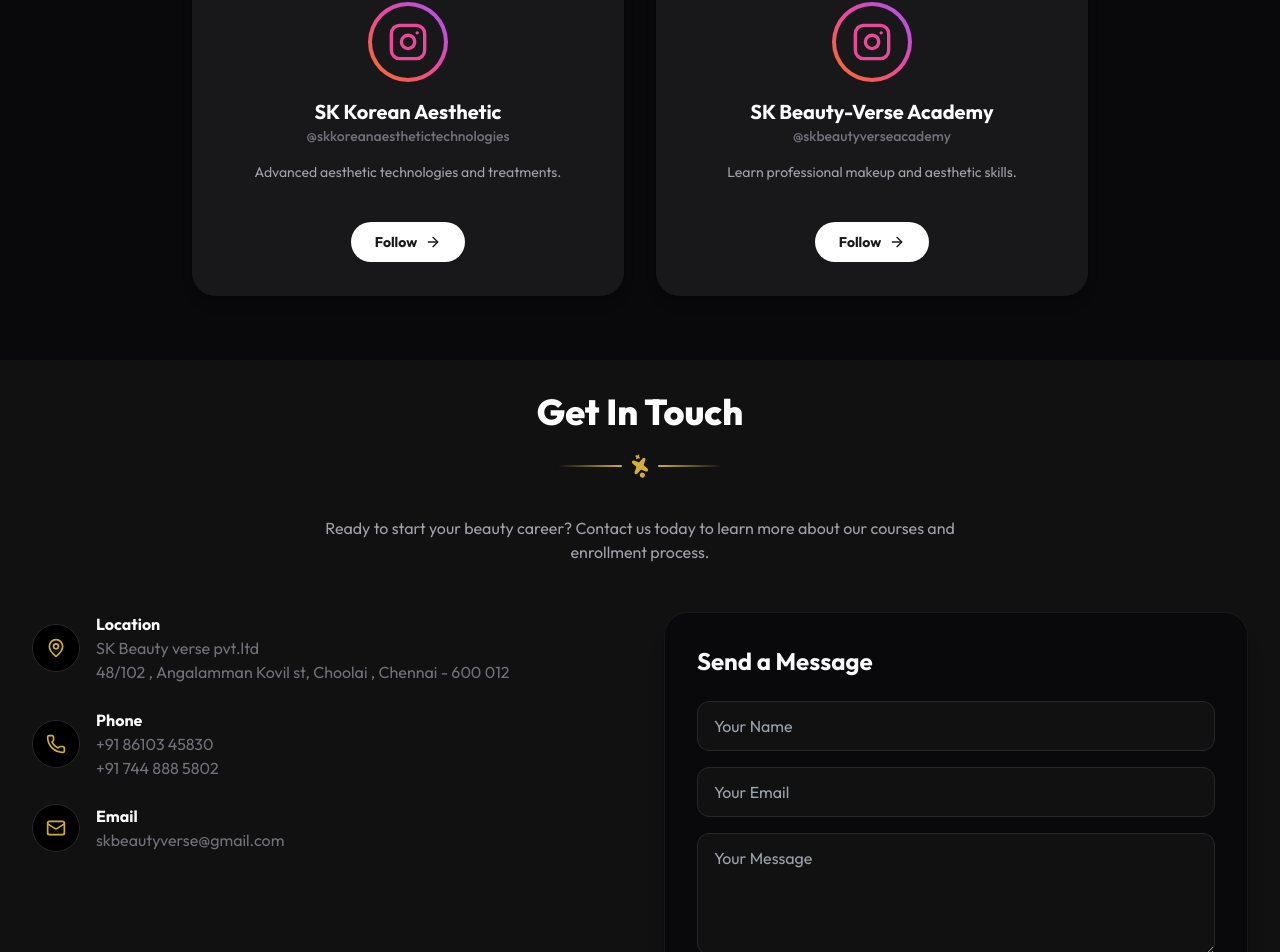
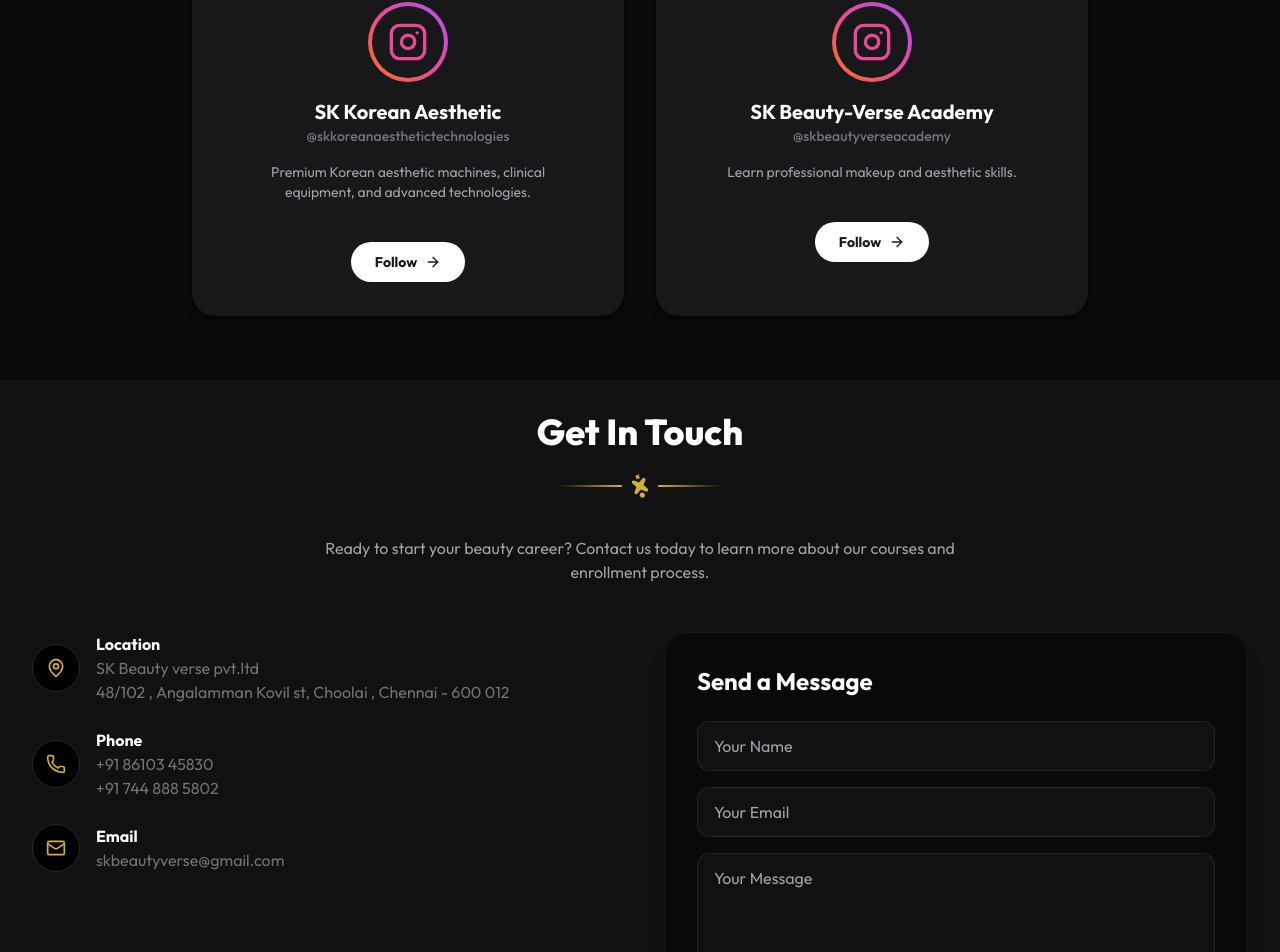
Before and after one commit to Shaifudeen007/skacademyy, a React (Vite) app: page / in a window 1280 px wide. Shown: the part 3434-4386 px from the top of the page. Built offline with nearby package versions, Linux system fonts and the light colour scheme.

Commit message:
Update Instagram bio to mention machines

```diff
--- a/src/components/NewSections.tsx
+++ b/src/components/NewSections.tsx
@@ -846,7 +846,7 @@ export function InstagramProfilesSection() {
       handle: "skkoreanaesthetictechnologies",
       name: "SK Korean Aesthetic",
       link: "https://www.instagram.com/skkoreanaesthetictechnologies/",
-      bio: "Advanced aesthetic technologies and treatments."
+      bio: "Premium Korean aesthetic machines, clinical equipment, and advanced technologies."
     },
     {
       handle: "skbeautyverseacademy",
```
